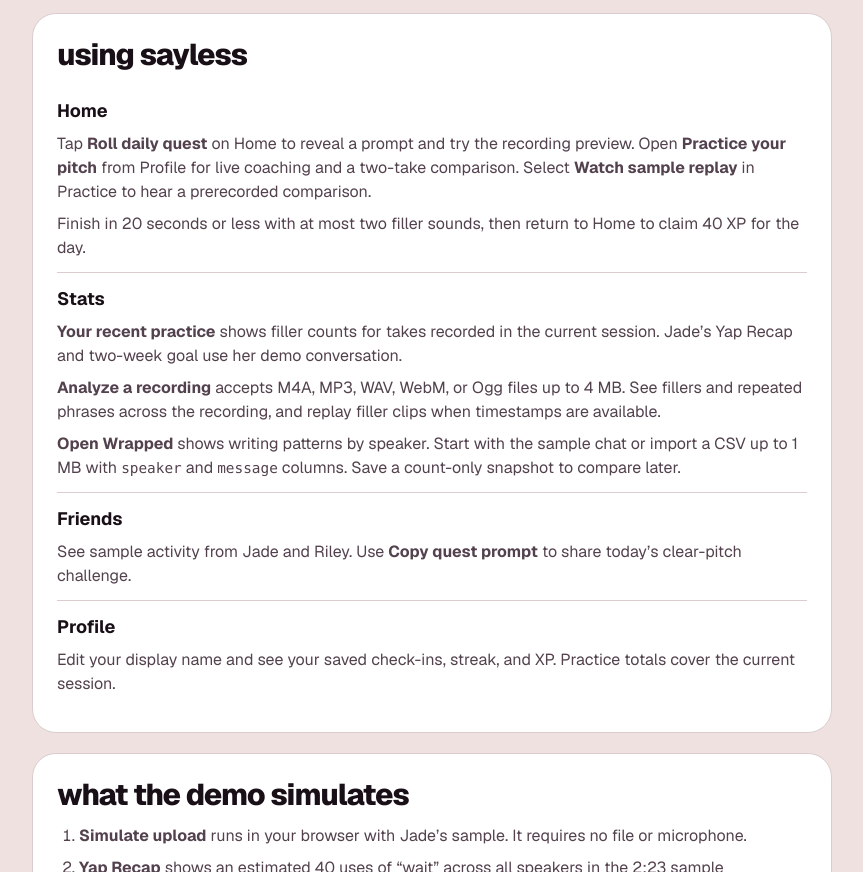
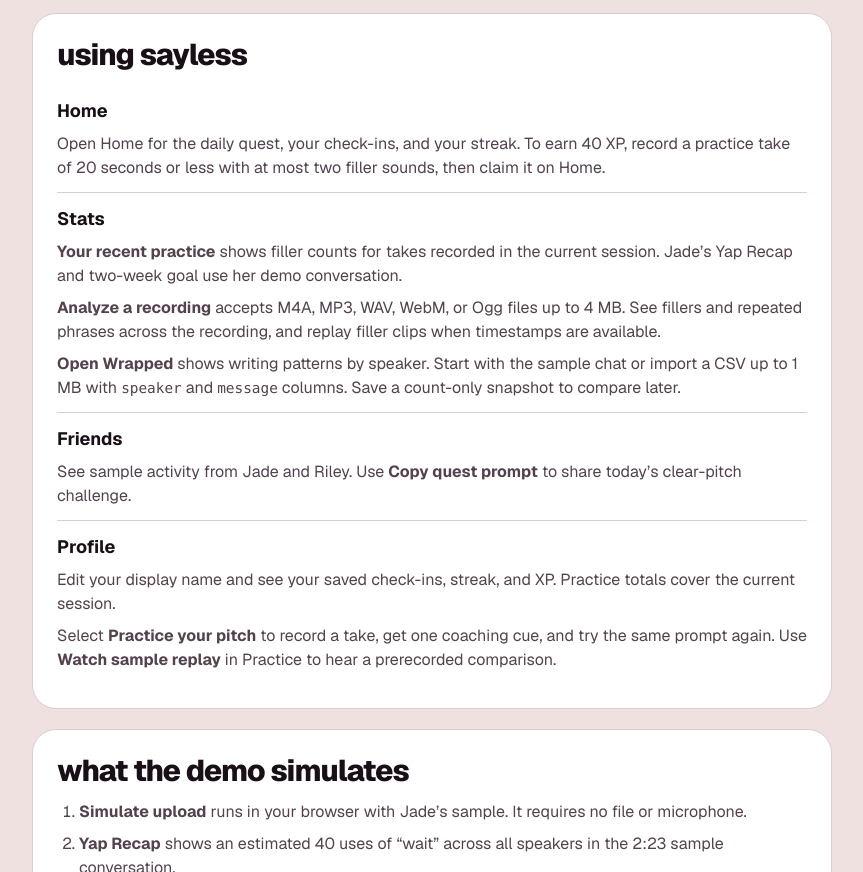
Before and after one commit to keananwongso/SayLess, a Next.js app: page /docs in a window 1280 px wide. Shown: the part 340-1212 px from the top of the page, without its empty margins (208-1071 px from the left). Built offline with nearby package versions, Linux system fonts and the light colour scheme.

Commit message:
Clarify how to earn daily quest XP

```diff
--- a/src/app/docs/page.tsx
+++ b/src/app/docs/page.tsx
@@ -28,8 +28,7 @@ export default function DocsPage() {
         <div className={styles.features}>
           <section>
             <h3>Home</h3>
-            <p>Tap <strong>Roll daily quest</strong> on Home to reveal a prompt and try the recording preview. Open <strong>Practice your pitch</strong> from Profile for live coaching and a two-take comparison. Select <strong>Watch sample replay</strong> in Practice to hear a prerecorded comparison.</p>
-            <p>Finish in 20 seconds or less with at most two filler sounds, then return to Home to claim {dailyChallenge.xp} XP for the day.</p>
+            <p>Open Home for the daily quest, your check-ins, and your streak. To earn {dailyChallenge.xp} XP, record a practice take of 20 seconds or less with at most two filler sounds, then claim it on Home.</p>
           </section>
           <section>
             <h3>Stats</h3>
@@ -44,6 +43,7 @@ export default function DocsPage() {
           <section>
             <h3>Profile</h3>
             <p>Edit your display name and see your saved check-ins, streak, and XP. Practice totals cover the current session.</p>
+            <p>Select <strong>Practice your pitch</strong> to record a take, get one coaching cue, and try the same prompt again. Use <strong>Watch sample replay</strong> in Practice to hear a prerecorded comparison.</p>
           </section>
         </div>
       </section>
```
